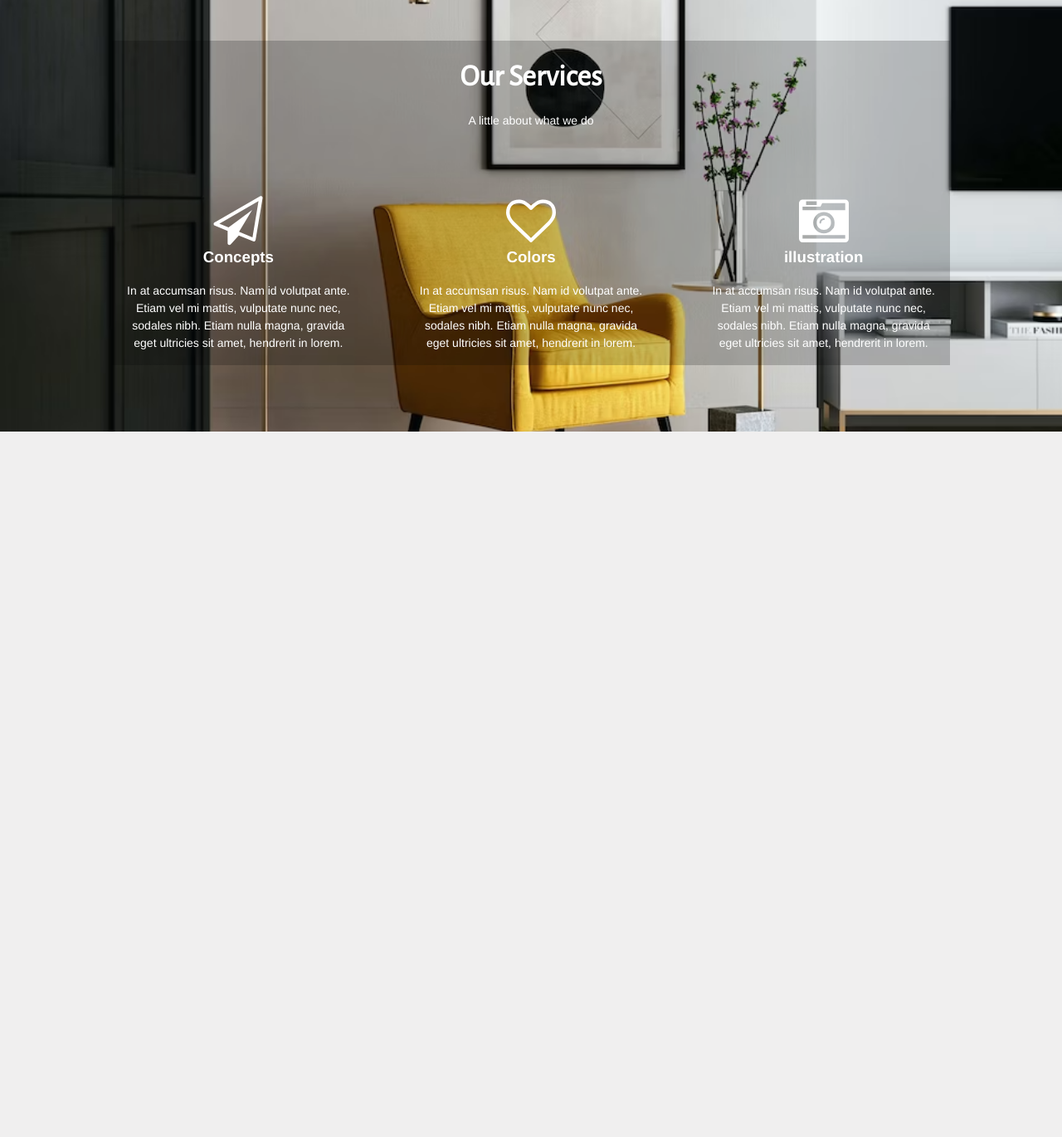
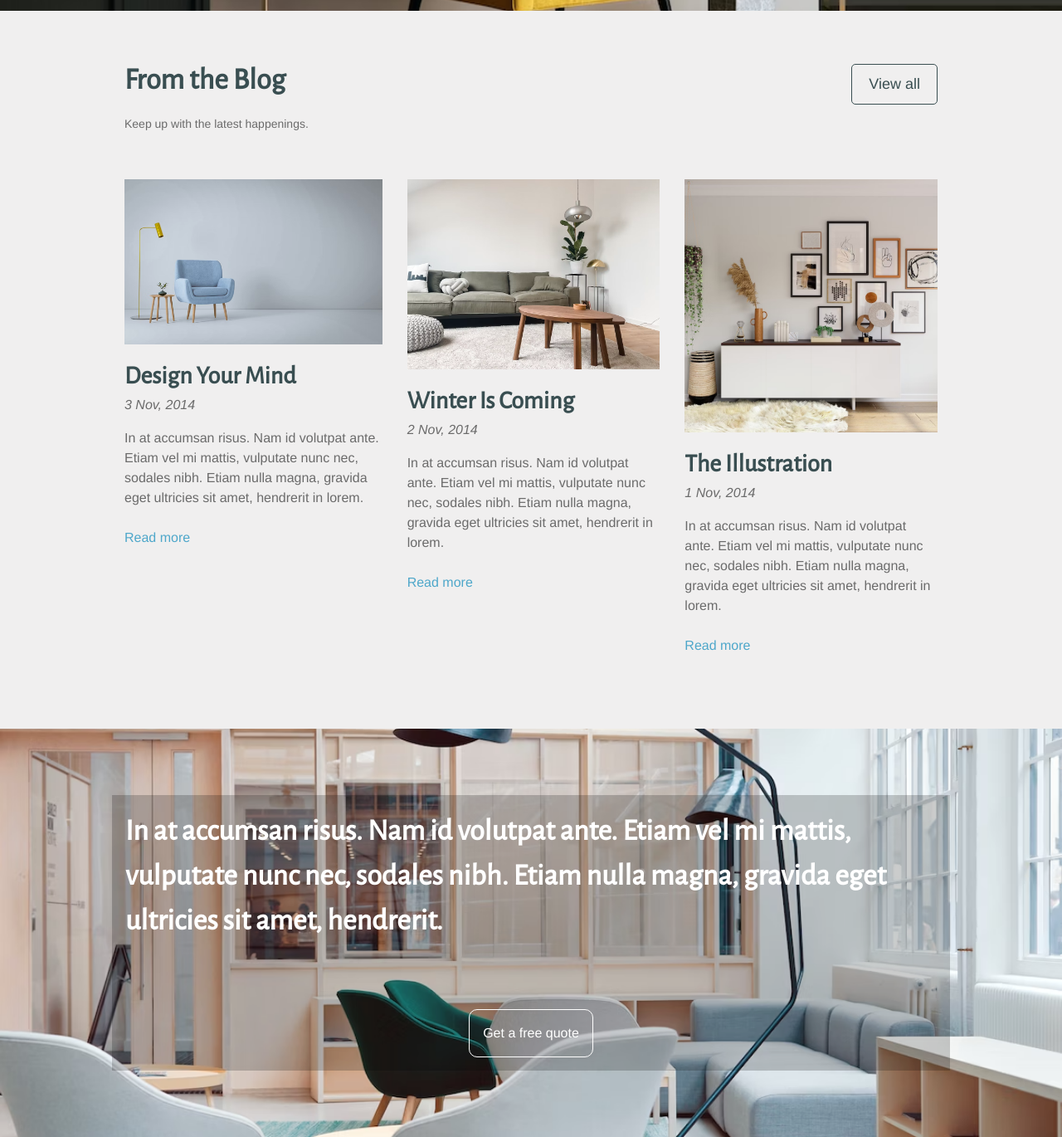
Before and after one commit to b-mat7/018b_Project_New-Interior, a plain HTML site: page index.html in a window 1280 px wide. Shown: the part 2020-3390 px from the top of the page at 83% size. Before the commit the page ends 2540 px from the top, so only its background shows below. Drawn offline with Linux system fonts and the light colour scheme; a web font is replaced by a local one.

Commit message:
Blog + Quote sections done

```diff
--- a/assets/styles/scss/_mixins.scss
+++ b/assets/styles/scss/_mixins.scss
@@ -11,10 +11,10 @@
   margin: 0 auto;
 }
 
-@mixin header2_text($color){
+@mixin header2_text($color: var.$color_accent1){
   h2 {
     font-family: var.$font-family_accent1;
-    font-size: 2.25rem;
+    font-size: var.$font-size_h2;
     color: $color;
     padding-bottom: 1rem;
   }
--- a/assets/styles/scss/_variables.scss
+++ b/assets/styles/scss/_variables.scss
@@ -26,6 +26,8 @@ $font-family_accent1: Alegreya_Sans;
 $font-family_accent2: Alegreya_SC;
 $font-family_accent3: Nixie_One;
 
+$font-size_h2: 2.25rem;
+$font-size_h3: 1.875rem;
 $font-size_text: 0.875rem;
 
 $line-height_primary: 1.5;
@@ -36,6 +38,7 @@ $color_accent2: hsla(0, 0%, 100%, 1);
 $color_overlay_grid: hsla(182, 93%, 12%, 0.7);
 $color_overlay_container: hsla(0, 0%, 0%, 0.2);
 $color_root_background: hsla(0, 3%, 94%, 1);
+$color_blog_link: hsla(197, 54%, 55%, 1);
 
 // ========= Root =============
 $root_width_desktop: 1440px;
--- a/assets/styles/scss/style.scss
+++ b/assets/styles/scss/style.scss
@@ -68,14 +68,14 @@
     display: flex;
     justify-content: space-between;
     align-items: baseline;
-    @include mixins.header2_text(var.$color_accent1);
+    @include mixins.header2_text();
     @include mixins.header2_btn();
   }
 
   &__wrapper {
     padding-top: 3.5rem;
     display: grid;
-    grid-template-columns: repeat(2, 1fr);
+    grid-template-columns: repeat(3, 1fr);
     gap: 30px;
 
     &__item {
@@ -166,6 +166,77 @@
 }
 
 // ========= Section blog  ========
+.blog {
+  padding: var.$section_padding_grid;
+
+  &__heading {
+    display: flex;
+    justify-content: space-between;
+    align-items: baseline;
+    @include mixins.header2_text();
+    @include mixins.header2_btn();
+  }
+
+  &__wrapper {
+    padding-top: 3.5rem;
+    display: flex;
+    // justify-content: space-between;
+    gap: 30px;
+
+    &__item {
+      h3 {
+        padding-top: 1rem;
+        font-family: var.$font-family_accent1;
+        font-size: var.$font-size_h3;
+        color: var.$color_accent1;
+        text-transform: capitalize;
+      }
+
+      span {
+        font-style: italic;
+      }
+
+      p {
+        padding-top: 1rem;
+      }
+
+      a {
+        padding-top: 1.5rem;
+        display: inline-block;
+        color: var.$color_blog_link;
+
+        &:hover {
+          text-decoration: underline;
+        }
+      }
+    }
+  }
+}
+
+// ========= Section quote  ========
+.quote {
+  @include mixins.section_bgImage("../../img/latin.png");
+
+  &__container {
+    @include mixins.section_bgImage_container();
+    @include mixins.header2_text(var.$color_accent2);
+
+    a {
+      margin-top: 4rem;
+      padding: 1rem;
+      border: 1px solid var.$color_accent2;
+      border-radius: 10px;
+
+      &:hover {
+        background-color: var.$color_accent2;
+        color: var.$color_accent1;
+      }
+    }
+  }
+}
+
+// ========= Section quote  ========
+
 
 // ========= Footer ========
 
--- a/index.html
+++ b/index.html
@@ -100,13 +100,14 @@
       </div>
       </article>
     </section>
-    <!--
     <section class="blog">
       <div class="blog__heading">
-        <h2 class="header2">From the Blog</h2>
-        <a class="view-all-btn" href="#">View all</a>
+        <div>
+          <h2>From the Blog</h2>
+          <p>Keep up with the latest happenings.</p>
+        </div>
+        <a href="#">View all</a>
       </div>
-      <p>Keep up with the latest happenings.</p>
       <div class="blog__wrapper">
         <article class="blog__wrapper__item">
           <div>
@@ -145,11 +146,12 @@
     </section>
     <section class="quote">
       <div class="quote__container">
-        <h2 class="header2">In at accumsan risus. Nam id volutpat ante. Etiam vel mi mattis, vulputate nunc
+        <h2>In at accumsan risus. Nam id volutpat ante. Etiam vel mi mattis, vulputate nunc
           nec, sodales nibh. Etiam nulla magna, gravida eget ultricies sit amet, hendrerit.</h2>
         <a href="#">Get a free quote</a>
       </div>
     </section>
+    <!--
     <section class="testimonials">
       <h2 class="header2">Testimonials</h2>
       <p>Some happy customers have to say.</p>
```
Also changed, not shown: assets/styles/css/style.css, 1 other file.
